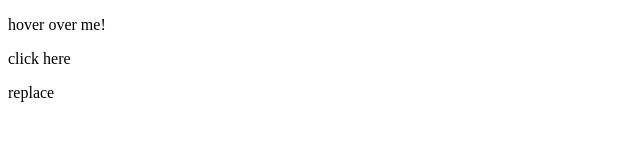
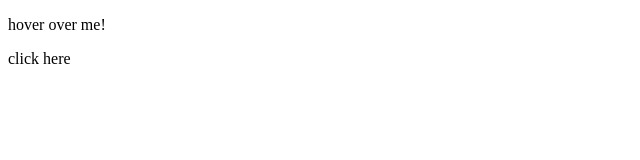
Before and after one commit to joelmindset/JavaScript_Projects, a plain HTML site: page Basic_JavaScrpt_Projects/Project2_functions/Index.html in a window 1280 px wide. Shown: the full height of the page, 0-640 px from the left. Drawn offline with Linux system fonts and the light colour scheme.

Commit message:
Update Index.html

```diff
--- a/Basic_JavaScrpt_Projects/Project2_functions/Index.html
+++ b/Basic_JavaScrpt_Projects/Project2_functions/Index.html
@@ -13,7 +13,6 @@
         hover over me!
     </p>
     <p id="clicker1" onclick="clicker()">click here</p>
-    <p id="p1">replace</p>
 </body>
 
 
```
